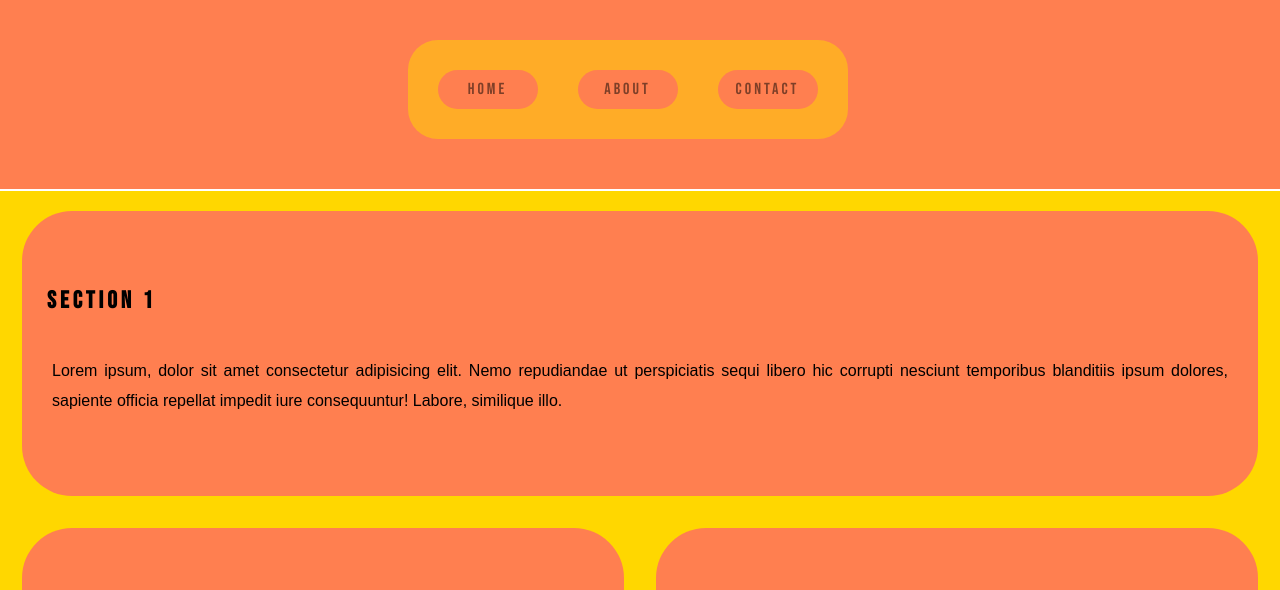
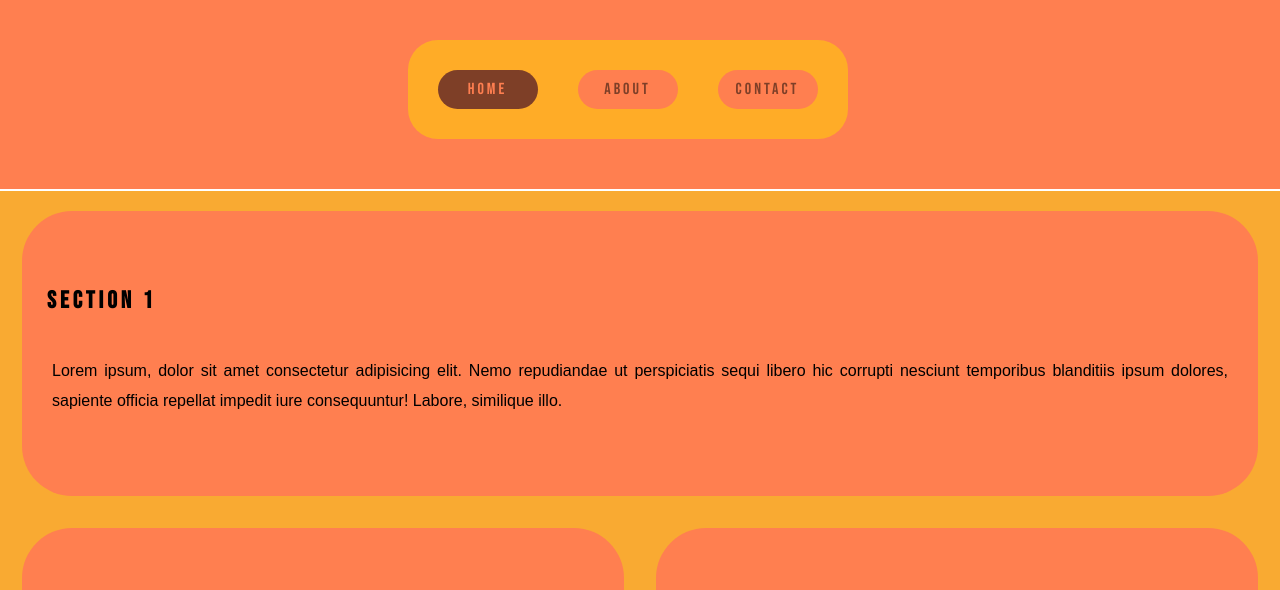
Before and after one commit to n-ste/Project_1, a plain HTML site: page testing.html in a window 1280 px wide. In both pictures the pointer is over the link "Home". Shown: the part 169-759 px from the top of the page. Drawn offline with Linux system fonts and the light colour scheme.

Commit message:
changed background color for main element and added active styles for links

```diff
--- a/assets/css/style2.css
+++ b/assets/css/style2.css
@@ -59,6 +59,19 @@
     text-align: center;
     border-radius: 20px;
 }
+.nav-bar a:hover {
+    padding: 10px;
+    font-family: 'Bebas Neue', monospace;
+    letter-spacing: 3px;
+    text-decoration: none;
+    background-color: #000;
+    color: coral;
+    display: block;
+    width: 80px;
+    text-align: center;
+    border-radius: 20px;
+
+}
 .footer > h2 {
     padding: 10px;
     font-family: 'Bebas Neue', monospace;
@@ -75,7 +88,7 @@
 
 
 .main {
-    background-color: gold;
+    background-color: rgb(249, 170, 50);
     min-height: 100vh;
 }
 
```
